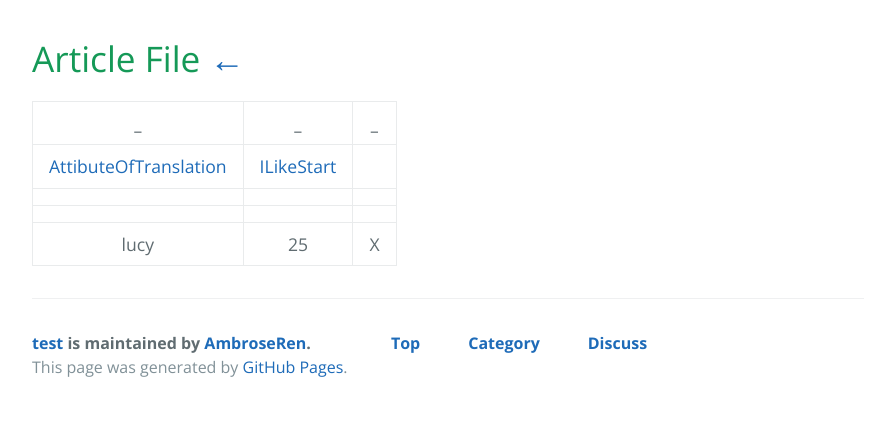
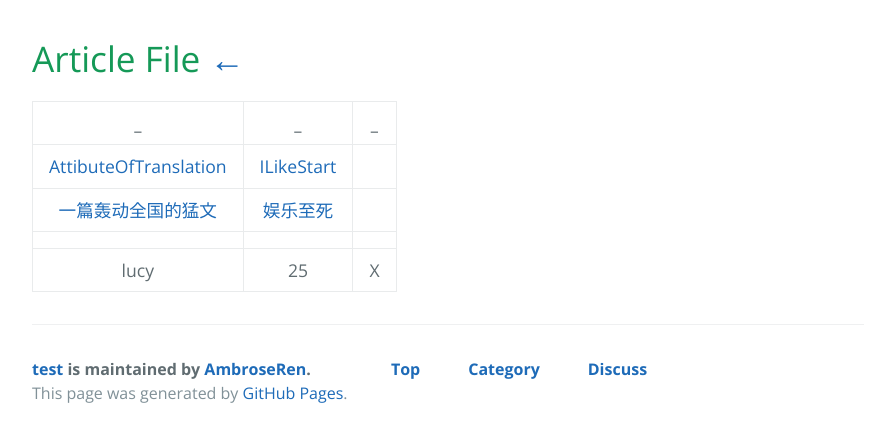
Before and after one commit to AmbroseRen/test, a Jekyll site: the page built from Doc/article/index.md, in a window 1280 px wide. Shown: the top 442 px of the page, without its empty margins (192-1087 px from the left). Built offline with Jekyll 4.4.1, drawn with Linux system fonts in a browser that asks for light colours; our own code applies the rules of GitHub Pages for plain Markdown files; the repository's description, which GitHub fills in, is left out.

Commit message:
Update index.md

```diff
--- a/Doc/article/index.md
+++ b/Doc/article/index.md
@@ -3,6 +3,6 @@
 | _ | _ | _ |
 |:---:|:---:|:---:|
 | [AttibuteOfTranslation](AttitudeOfTranslation.md) | [ILikeStart](ILikeStart.md) | []() |
-| []() | []() | []() |
+| [一篇轰动全国的猛文](一篇轰动全国的猛文.md) | [娱乐至死](娱乐至死.md) | []() |
 | []() | []() | []() |
 | lucy | 25 | X |
```
